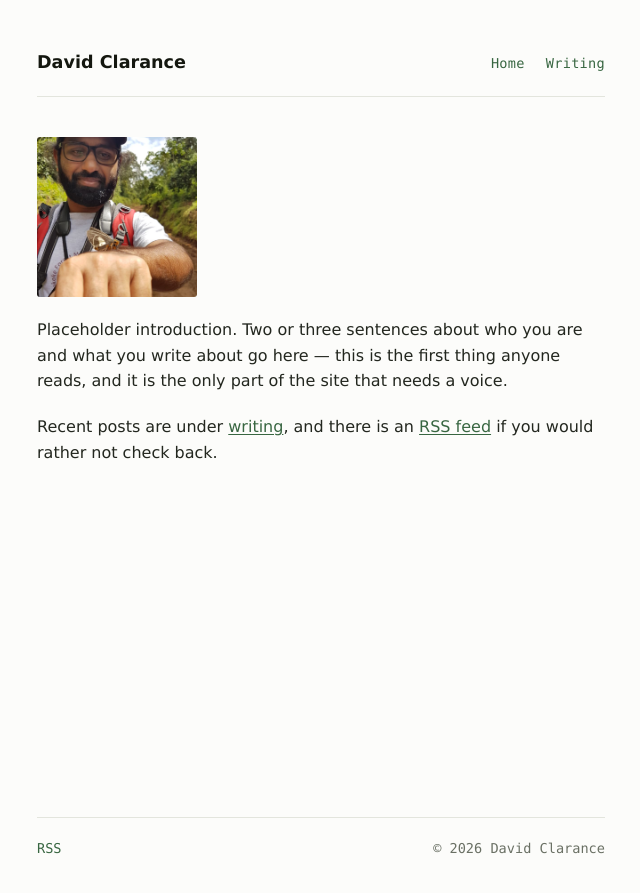
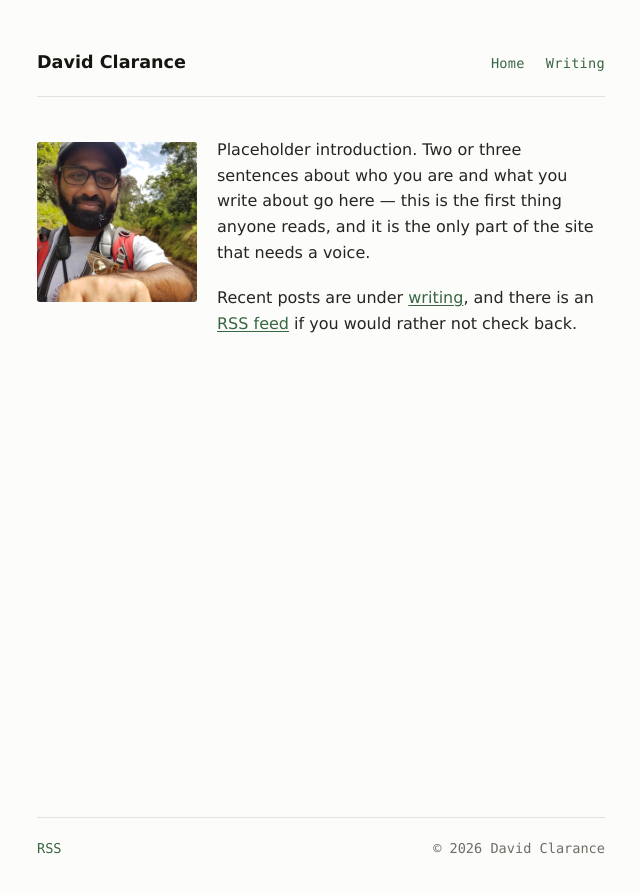
Before and after one commit to davidclarance/davidclarance.github.io, a Jekyll site: the page built from index.md, in a window 1280 px wide. Shown: the top 893 px of the page, without its empty margins (319-959 px from the left). Built offline with Jekyll 4.4.1, drawn with Linux system fonts in a browser that asks for light colours.

Commit message:
Wrap the intro text around the portrait
Floats the photo left so the text sits beside it, rather than leaving it
stranded above its own block, and crops from the very top of the frame.

The image is styled through .portrait-row, a class on the paragraph
kramdown wraps it in; without zeroing that paragraph's margin the first
line of text sits below the top of the photo. Below 34rem the column
beside a 160px image drops under about 40 characters, so the float is
dropped and the photo stacks above the text instead.

Co-Authored-By: Claude Opus 5 <noreply@anthropic.com>
Claude-Session: https://claude.ai/code/session_01PN5JEVHLNiekWZWv7D2Ddn

```diff
--- a/assets/style.css
+++ b/assets/style.css
@@ -205,19 +205,23 @@ img { max-width: 100%; height: auto; }
 
 figure { margin: 0 0 1.25rem; }
 
-/* Portrait on the home page. Fixed square plus object-fit so an off-square
-   source crops rather than distorts; object-position picks which part. */
+/* Portrait on the home page. The text wraps around it; .portrait-row is the
+   paragraph kramdown wraps the image in, whose margin would otherwise push
+   the first line of text out of alignment with the top of the photo. */
+.portrait-row { margin: 0; }
+
 .portrait {
-  display: block;
+  float: left;
   width: 10rem;
   height: 10rem;
-  margin: 0 0 0.5rem;
+  margin: 0.3rem 1.25rem 0.6rem 0;
   border-radius: 3px;
   object-fit: cover;
-  /* The source is a 9:16 phone photo with the face in the top third, so a
-     centred square crop lands on the torso. Bias the window upwards. */
-  object-position: 50% 15%;
+  /* The source is a 9:16 phone photo with the face at the top, so crop from
+     the top of the frame rather than the centre. */
+  object-position: 50% 0%;
 }
+
 figcaption { color: var(--muted); font-size: 0.9rem; }
 
 /* ---------------------------------------------------------------------------
@@ -266,6 +270,13 @@ figcaption { color: var(--muted); font-size: 0.9rem; }
    Narrow screens: stack the date above the title rather than shrinking it.
    --------------------------------------------------------------------------- */
 
+/* Below this the text column beside the portrait drops under ~40 characters,
+   so stack instead of wrapping. */
+@media (max-width: 34rem) {
+  .portrait { float: none; margin: 0 0 0.25rem; }
+  .portrait-row { margin: 0 0 1.25rem; }
+}
+
 @media (max-width: 30rem) {
   body { padding-top: 2rem; }
   /* Stacked, the gap between date and title must stay smaller than the
--- a/index.md
+++ b/index.md
@@ -4,6 +4,7 @@ heading: false
 ---
 
 ![David Clarance](/assets/portrait.jpg){: .portrait}
+{: .portrait-row}
 
 Placeholder introduction. Two or three sentences about who you are and what
 you write about go here — this is the first thing anyone reads, and it is the
```
Also changed, not shown: README.md.
